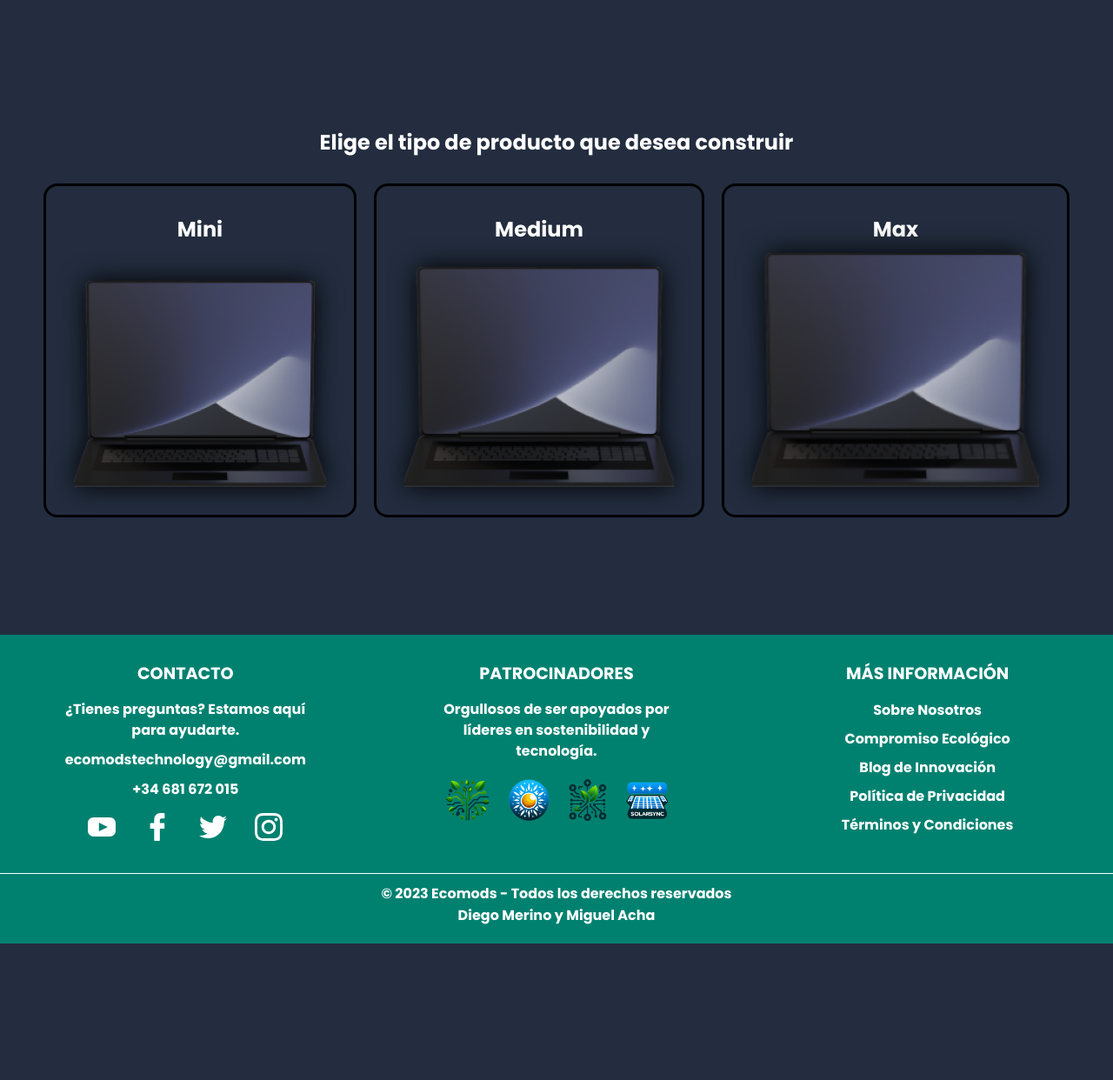
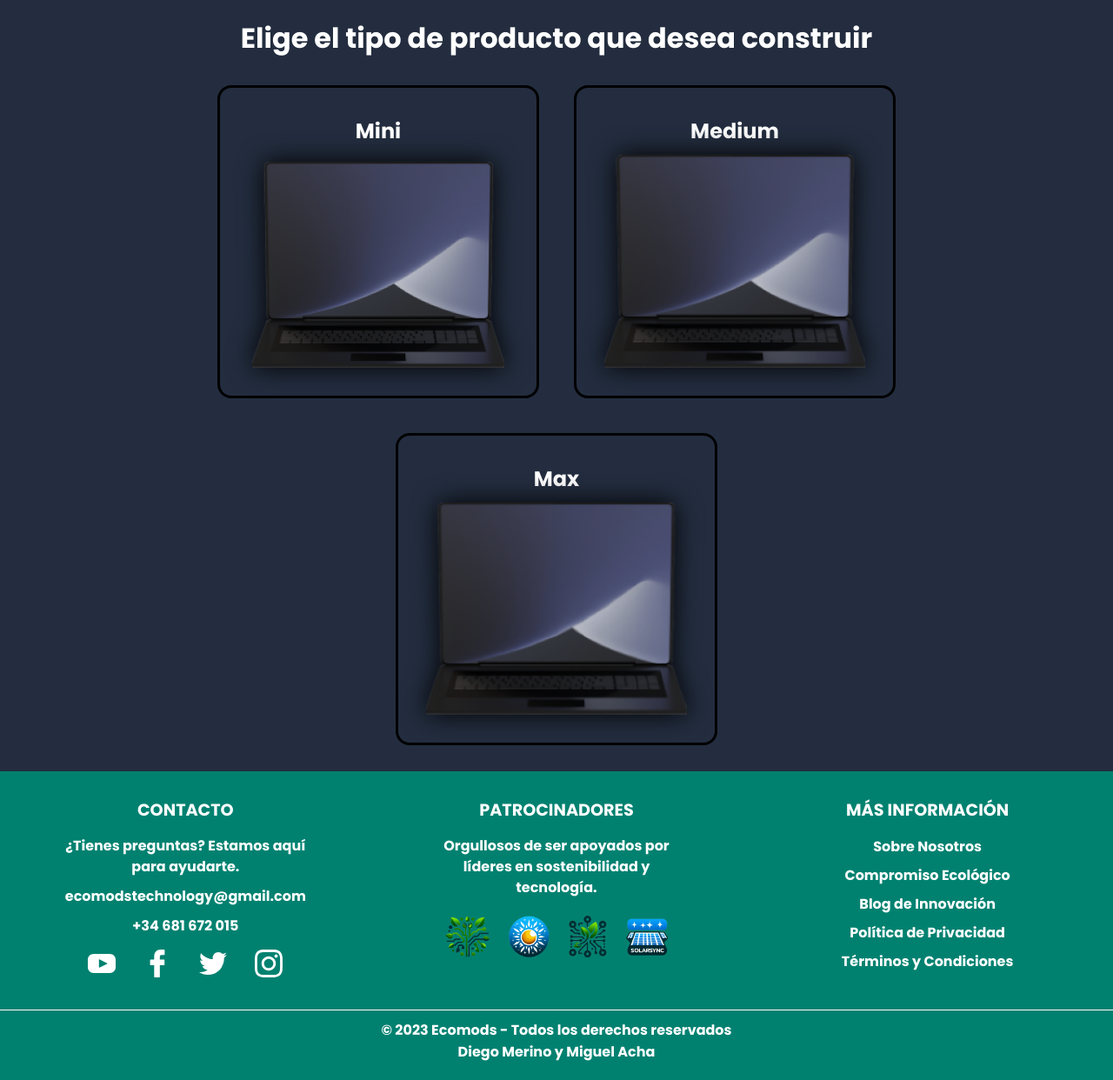
Before and after one commit to MiguelAchaD/IW_BI_GIW-6, a Django app: page /modelSelect/LP-000 in a window 1280 px wide; the page is wider, and only the part inside the window is pictured. Shown: the part 70-1312 px from the top of that part at 87% size. Before the commit the page ends 1155 px from the top of that part, so only its background shows below. Run offline with Django 4.2, Linux system fonts and the light colour scheme; a user stored in the database is signed in; data comes from the database, SQL or seed files in the repository.

Commit message:
Model Selection Responsive

```diff
--- a/Proyecto/web/app/static/css/finalBuild/modelSelection.css
+++ b/Proyecto/web/app/static/css/finalBuild/modelSelection.css
@@ -1,40 +1,45 @@
 .selection-wrapper {
   display: flex;
-  justify-content: space-around;
-  margin: 20px 13vw 0 13vw;
+  flex-wrap: wrap;
+  justify-content: center;
+  gap: 20px;
+  margin: 20px auto;
+  max-width: 1200px;
 }
 
 .info {
   margin-top: 20px;
   text-align: center;
   color: var(--color07);
+  font-size: 2em;
 }
 
 .clickableOption {
   display: flex;
   flex-direction: column;
-  justify-content: space-between;
   align-items: center;
-  margin-bottom: 20px;
-  border: 0px;
-  border-radius: 0px;
+  flex: 1 1 300px;
+  max-width: 300px;
   margin: 10px;
-  background: linear-gradient(to top, var(--color05) 0 0) bottom / var(--p, 0) no-repeat;
-  transition: 0.4s, background-position 0s;
   padding: 2em;
   border: 3px black solid;
   border-radius: 1em;
   text-decoration: none;
+  background: linear-gradient(to top, var(--color05) 0 0) bottom / var(--p, 0) no-repeat;
+  transition: 0.4s, background-position 0s, transform 0.4s;
 }
 
 .clickableOption h2 {
   order: -1;
   margin-bottom: 10px;
   color: white;
+  font-size: 1.5em;
 }
 
 .clickableOption img {
   order: 0;
+  max-width: 100%;
+  height: auto;
 }
 
 .clickableOption:hover {
@@ -47,4 +52,45 @@
   -webkit-filter: drop-shadow(0px 0px 15px var(--color00));
   filter: drop-shadow(0px 0px 15px var(--color00));
   margin-top: auto;
+  max-width: 100%;
+  height: auto;
 }
+
+@media (max-width: 1200px) {
+  .clickableOption {
+    flex: 1 1 45%;
+  }
+}
+
+@media (max-width: 800px) {
+  .selection-wrapper {
+    margin: 20px 5vw;
+  }
+
+  .clickableOption {
+    flex: 1 1 90%;
+    padding: 1.5em;
+  }
+
+  .clickableOption h2 {
+    font-size: 1.2em;
+  }
+
+  .info {
+    font-size: 1.5em;
+  }
+}
+
+@media (max-width: 500px) {
+  .clickableOption {
+    padding: 1em;
+  }
+
+  .clickableOption h2 {
+    font-size: 1em;
+  }
+
+  .info {
+    font-size: 1.2em;
+  }
+}
```
